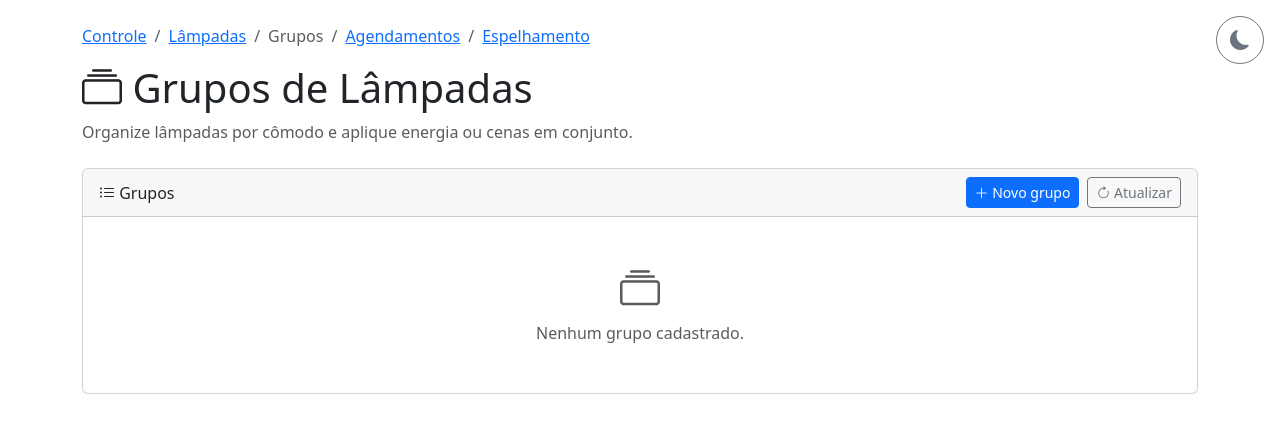
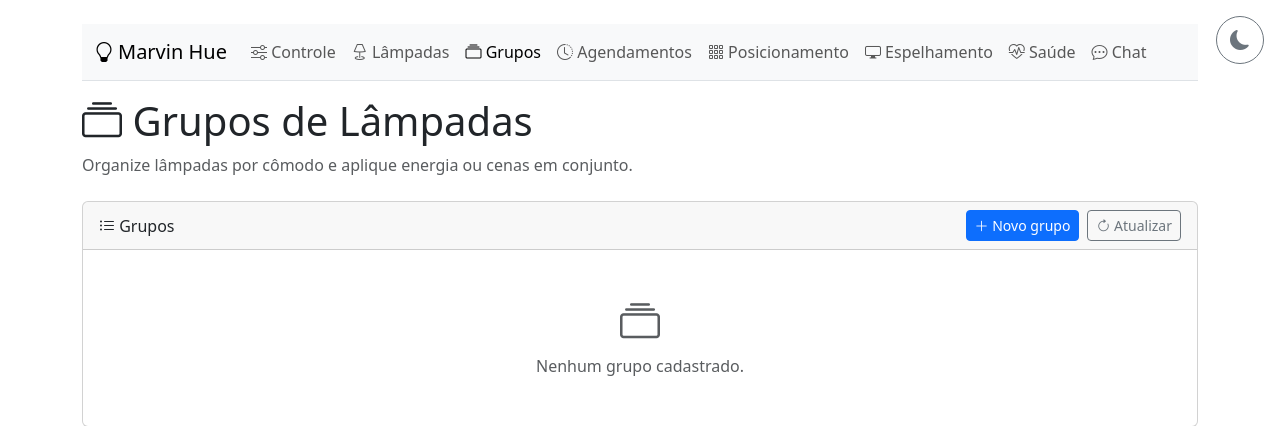
Before and after one commit to marvinbraga/my_phillips_hue, a FastAPI app: page /groups in a window 1280 px wide. Shown: the top 426 px of the page. Run offline with FastAPI, Linux system fonts and the light colour scheme; data that the repository does not hold is empty; parts of the project's set-up code (start-up, migrations or seed data) failed here and were passed over; some libraries are stand-ins or nearby versions.

Commit message:
fix(web): replace breadcrumbs with unified Bootstrap navbar

```diff
--- a/marvin_hue/api/routes/groups.py
+++ b/marvin_hue/api/routes/groups.py
@@ -42,7 +42,7 @@ templates = Jinja2Templates(directory="web/templates")
 @router.get("/groups", response_class=HTMLResponse)
 async def groups_page(request: Request):
     """Página HTML de grupos de lâmpadas."""
-    return templates.TemplateResponse(request, "groups.html")
+    return templates.TemplateResponse(request, "groups.html", {"active": "grupos"})
 
 
 def _dt_iso(value: Optional[datetime]) -> Optional[str]:
--- a/marvin_hue/api/routes/schedules.py
+++ b/marvin_hue/api/routes/schedules.py
@@ -31,7 +31,9 @@ templates = Jinja2Templates(directory="web/templates")
 @router.get("/schedules", response_class=HTMLResponse)
 async def schedules_page(request: Request):
     """Página HTML de agendamentos."""
-    return templates.TemplateResponse(request, "schedules.html")
+    return templates.TemplateResponse(
+        request, "schedules.html", {"active": "agendamentos"}
+    )
 
 
 def _dt_iso(value: Optional[datetime]) -> Optional[str]:
--- a/web/templates/groups.html
+++ b/web/templates/groups.html
@@ -43,15 +43,7 @@
 </div>
 
 <div class="container mt-4">
-    <nav aria-label="breadcrumb">
-        <ol class="breadcrumb">
-            <li class="breadcrumb-item"><a href="/">Controle</a></li>
-            <li class="breadcrumb-item"><a href="/lights">Lâmpadas</a></li>
-            <li class="breadcrumb-item active" aria-current="page">Grupos</li>
-            <li class="breadcrumb-item"><a href="/schedules">Agendamentos</a></li>
-            <li class="breadcrumb-item"><a href="/mirror">Espelhamento</a></li>
-        </ol>
-    </nav>
+    {% include "partials/nav.html" %}
 
     <div class="d-flex flex-wrap justify-content-between align-items-center gap-2">
         <div>
--- a/web/templates/partials/nav.html
+++ b/web/templates/partials/nav.html
@@ -1,30 +1,77 @@
 {# expects optional `active` in context:
    controle|lampadas|grupos|agendamentos|posicoes|espelhamento|saude|chat #}
-<nav aria-label="breadcrumb" class="mb-3">
-  <ol class="breadcrumb">
-    <li class="breadcrumb-item {% if active == 'controle' %}active{% endif %}" {% if active == 'controle' %}aria-current="page"{% endif %}>
-      {% if active != 'controle' %}<a href="/">Controle</a>{% else %}Controle{% endif %}
+<nav class="navbar navbar-expand-lg bg-body-tertiary border-bottom sticky-top mb-3"
+     aria-label="Navegação principal">
+  <div class="container-fluid">
+    <a class="navbar-brand d-flex align-items-center gap-1" href="/">
+      <i class="bi bi-lightbulb" aria-hidden="true"></i>
+      <span>Marvin Hue</span>
+    </a>
+    <button class="navbar-toggler" type="button"
+            data-bs-toggle="collapse" data-bs-target="#mainNav"
+            aria-controls="mainNav" aria-expanded="false"
+            aria-label="Alternar navegação">
+      <span class="navbar-toggler-icon"></span>
+    </button>
+    <div class="collapse navbar-collapse" id="mainNav">
+      <ul class="navbar-nav me-auto mb-2 mb-lg-0">
+        <li class="nav-item">
+          <a class="nav-link{% if active == 'controle' %} active{% endif %}"
+             href="/"
+             {% if active == 'controle' %}aria-current="page"{% endif %}>
+            <i class="bi bi-sliders" aria-hidden="true"></i> Controle
+          </a>
         </li>
-    <li class="breadcrumb-item {% if active == 'lampadas' %}active{% endif %}" {% if active == 'lampadas' %}aria-current="page"{% endif %}>
-      {% if active != 'lampadas' %}<a href="/lights">Lâmpadas</a>{% else %}Lâmpadas{% endif %}
+        <li class="nav-item">
+          <a class="nav-link{% if active == 'lampadas' %} active{% endif %}"
+             href="/lights"
+             {% if active == 'lampadas' %}aria-current="page"{% endif %}>
+            <i class="bi bi-lamp" aria-hidden="true"></i> Lâmpadas
+          </a>
         </li>
-    <li class="breadcrumb-item {% if active == 'grupos' %}active{% endif %}" {% if active == 'grupos' %}aria-current="page"{% endif %}>
-      {% if active != 'grupos' %}<a href="/groups">Grupos</a>{% else %}Grupos{% endif %}
+        <li class="nav-item">
+          <a class="nav-link{% if active == 'grupos' %} active{% endif %}"
+             href="/groups"
+             {% if active == 'grupos' %}aria-current="page"{% endif %}>
+            <i class="bi bi-collection" aria-hidden="true"></i> Grupos
+          </a>
         </li>
-    <li class="breadcrumb-item {% if active == 'agendamentos' %}active{% endif %}" {% if active == 'agendamentos' %}aria-current="page"{% endif %}>
-      {% if active != 'agendamentos' %}<a href="/schedules">Agendamentos</a>{% else %}Agendamentos{% endif %}
+        <li class="nav-item">
+          <a class="nav-link{% if active == 'agendamentos' %} active{% endif %}"
+             href="/schedules"
+             {% if active == 'agendamentos' %}aria-current="page"{% endif %}>
+            <i class="bi bi-clock-history" aria-hidden="true"></i> Agendamentos
+          </a>
         </li>
-    <li class="breadcrumb-item {% if active == 'posicoes' %}active{% endif %}" {% if active == 'posicoes' %}aria-current="page"{% endif %}>
-      {% if active != 'posicoes' %}<a href="/positions-config">Posicionamento</a>{% else %}Posicionamento{% endif %}
+        <li class="nav-item">
+          <a class="nav-link{% if active == 'posicoes' %} active{% endif %}"
+             href="/positions-config"
+             {% if active == 'posicoes' %}aria-current="page"{% endif %}>
+            <i class="bi bi-grid-3x3-gap" aria-hidden="true"></i> Posicionamento
+          </a>
         </li>
-    <li class="breadcrumb-item {% if active == 'espelhamento' %}active{% endif %}" {% if active == 'espelhamento' %}aria-current="page"{% endif %}>
-      {% if active != 'espelhamento' %}<a href="/mirror">Espelhamento</a>{% else %}Espelhamento{% endif %}
+        <li class="nav-item">
+          <a class="nav-link{% if active == 'espelhamento' %} active{% endif %}"
+             href="/mirror"
+             {% if active == 'espelhamento' %}aria-current="page"{% endif %}>
+            <i class="bi bi-display" aria-hidden="true"></i> Espelhamento
+          </a>
         </li>
-    <li class="breadcrumb-item {% if active == 'saude' %}active{% endif %}" {% if active == 'saude' %}aria-current="page"{% endif %}>
-      {% if active != 'saude' %}<a href="/health">Saúde</a>{% else %}Saúde{% endif %}
+        <li class="nav-item">
+          <a class="nav-link{% if active == 'saude' %} active{% endif %}"
+             href="/health"
+             {% if active == 'saude' %}aria-current="page"{% endif %}>
+            <i class="bi bi-heart-pulse" aria-hidden="true"></i> Saúde
+          </a>
         </li>
-    <li class="breadcrumb-item {% if active == 'chat' %}active{% endif %}" {% if active == 'chat' %}aria-current="page"{% endif %}>
-      {% if active != 'chat' %}<a href="/chat">Chat</a>{% else %}Chat{% endif %}
+        <li class="nav-item">
+          <a class="nav-link{% if active == 'chat' %} active{% endif %}"
+             href="/chat"
+             {% if active == 'chat' %}aria-current="page"{% endif %}>
+            <i class="bi bi-chat-dots" aria-hidden="true"></i> Chat
+          </a>
         </li>
-  </ol>
+      </ul>
+    </div>
+  </div>
 </nav>
```
Also changed, not shown: tests/test_api_health.py (+3 -1 lines), tests/test_nav.py (added, +60 -0 lines), web/templates/schedules.html (+1 -8 lines). Lines whose indentation alone changed are shown as unchanged.
